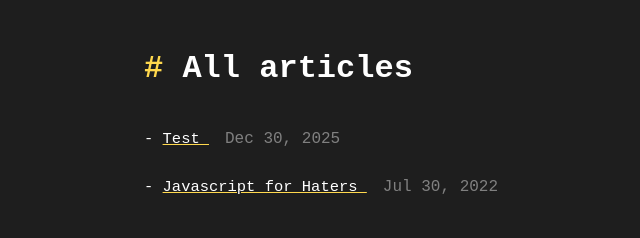
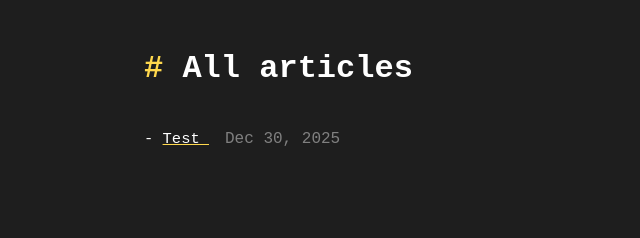
Before and after one commit to brick-24/blog, a plain HTML site: page index.html in a window 1280 px wide. Shown: the whole page, without its empty margins (137-777 px from the left). Drawn offline with Linux system fonts and the light colour scheme.

Commit message:
removed sample

```diff
--- a/index.html
+++ b/index.html
@@ -15,14 +15,6 @@
           <a href="/posts/test.html"> Test </a>
           <span class="date">Dec 30, 2025</span>
         </li>
-
-        <li>
-          -
-          <a href="/posts/javascript-for-haters.html">
-            Javascript for Haters
-          </a>
-          <span class="date">Jul 30, 2022</span>
-        </li>
       </ul>
     </main>
   </body>
```
